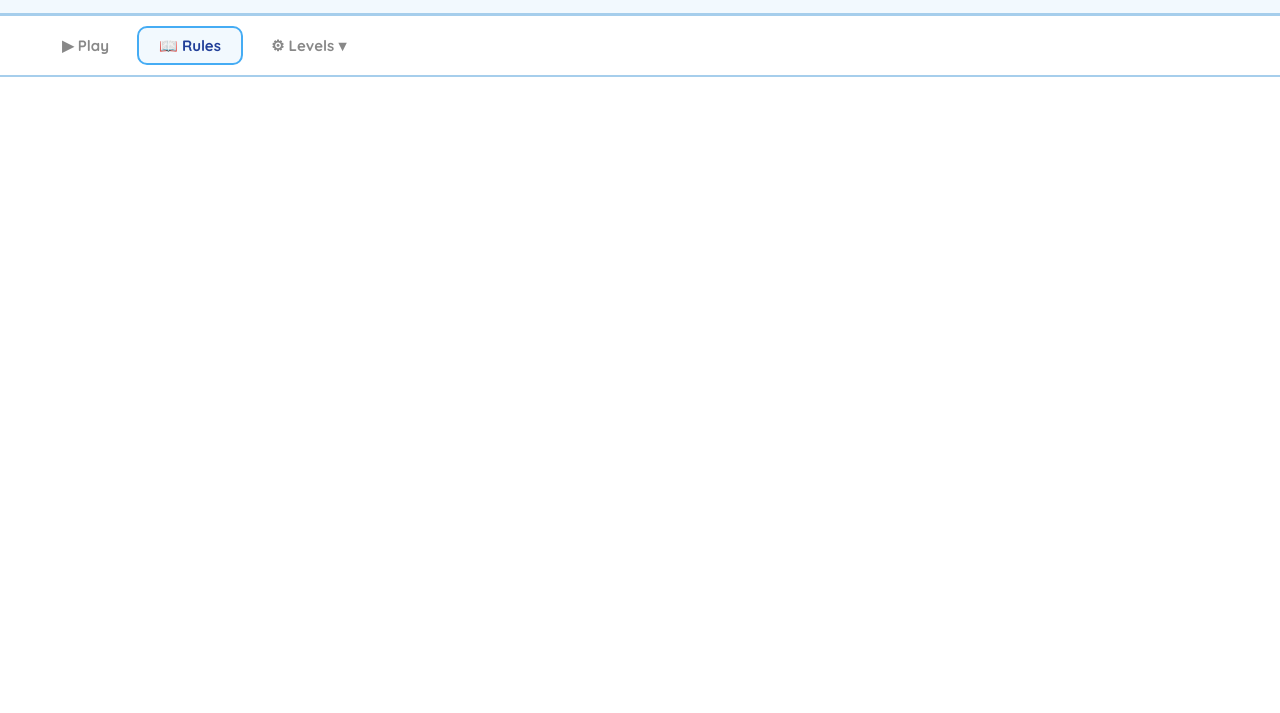
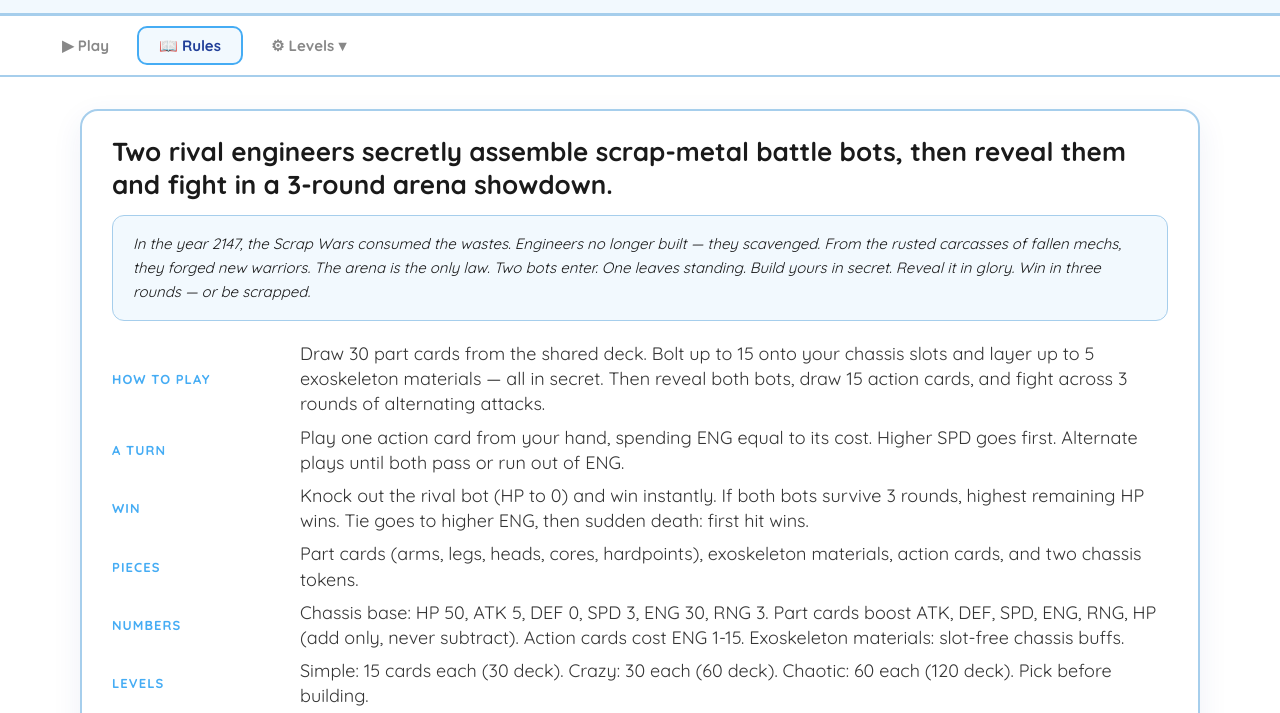
Before and after one commit to brandonherobrine123-blip/blueinnostudent1-battle-bots-v3, a website: page index.html in a window 1280 px wide. Both pictures are taken after a click on the button "📖 Rules". Shown: the part 63-776 px from the top of the page. Drawn offline with Linux system fonts and the light colour scheme.

Commit message:
Fix Rules tab not showing — use CSS active class instead of inline styles

```diff
--- a/gallery.js
+++ b/gallery.js
@@ -204,13 +204,13 @@
 
     function showView(name) {
       if (name === 'play') {
-        playView.style.display = '';
-        rulesView.style.display = 'none';
+        playView.classList.add('active');
+        rulesView.classList.remove('active');
         playBtn.classList.add('active');
         rulesBtn.classList.remove('active');
       } else {
-        rulesView.style.display = '';
-        playView.style.display = 'none';
+        rulesView.classList.add('active');
+        playView.classList.remove('active');
         rulesBtn.classList.add('active');
         playBtn.classList.remove('active');
       }
--- a/index.html
+++ b/index.html
@@ -88,7 +88,7 @@
       </section>
     </section>
 
-    <section id="rulesView" class="view" style="display:none">
+    <section id="rulesView" class="view">
       <section id="rulesFull" class="rulebook" aria-label="Full Rules"></section>
       <section id="rulebook" class="rulebook" aria-label="Rulebook"></section>
       <div id="gallery" class="gallery"></div>
```
